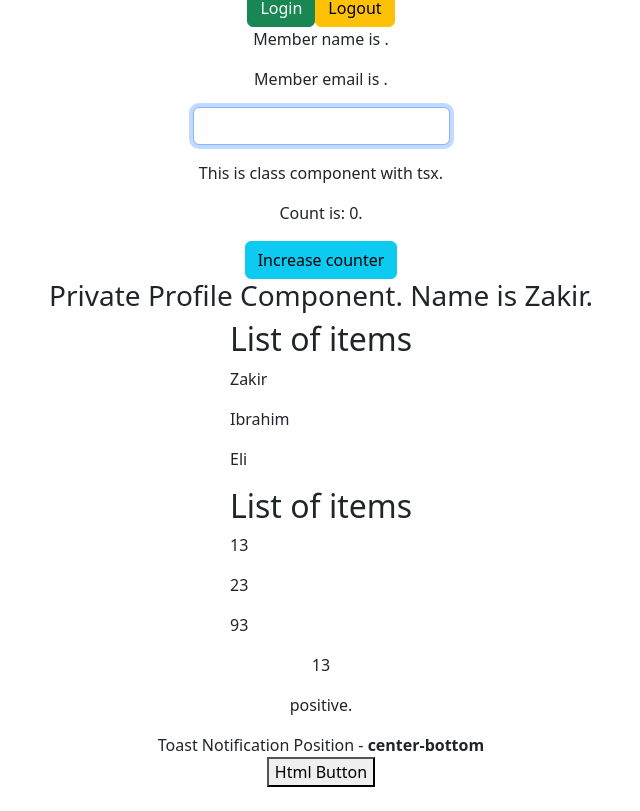
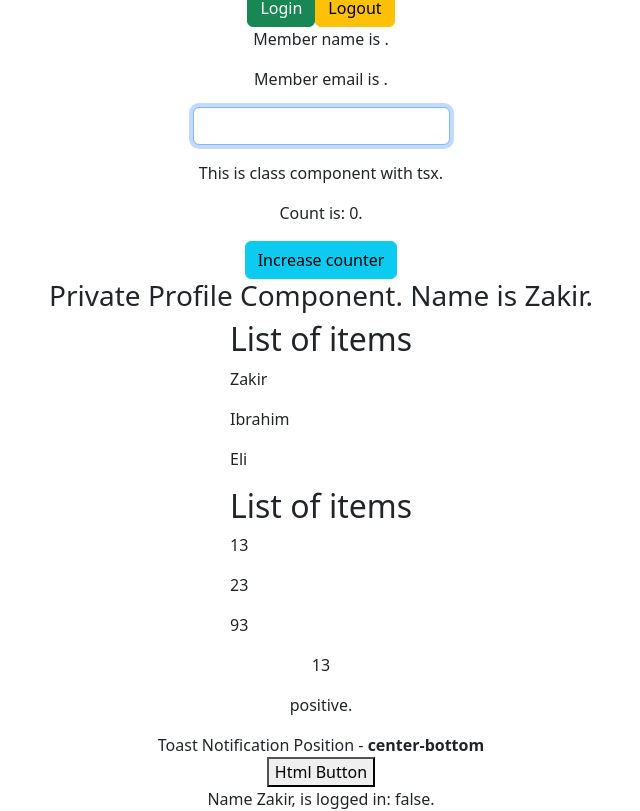
Before and after one commit to RahimliZakir/React-TypeScript, a React (Create React App) app in the folder app/: page / in a window 1280 px wide. Shown: the part 806-1617 px from the top of the page, without its empty margins (319-959 px from the left). Before the commit the page ends 1593 px from the top, so only its background shows below. Built offline with nearby package versions, Linux system fonts and the light colour scheme.

Commit message:
Extracting a Components Prop Types

```diff
--- a/app/src/App.tsx
+++ b/app/src/App.tsx
@@ -22,6 +22,7 @@ import List from "./components/generics/List";
 import RandomNumber from "./components/restriction/RandomNumber";
 import Toast from "./components/templateLiterals/Toast";
 import HtmlButton from "./components/html/HtmlButton";
+import CustomGreet from "./components/CustomGreet";
 
 const App = () => {
   const personName = {
@@ -117,6 +118,8 @@ const App = () => {
       >
         Html Button
       </HtmlButton>
+      {/* Extracting a Components Prop Types */}
+      <CustomGreet name="Zakir" isLoggedIn={false} />
     </div>
   );
 };
--- /dev/null
+++ b/app/src/components/CustomGreet.tsx
@@ -0,0 +1,13 @@
+import React from "react";
+import Greet from "./Greet";
+
+//* "Greet" component-inin "props"-larini extract ede bilirik
+const CustomGreet = (props: React.ComponentProps<typeof Greet>) => {
+  return (
+    <div>
+      Name {props.name}, is logged in: {props.isLoggedIn.toString()}.
+    </div>
+  );
+};
+
+export default CustomGreet;
```
